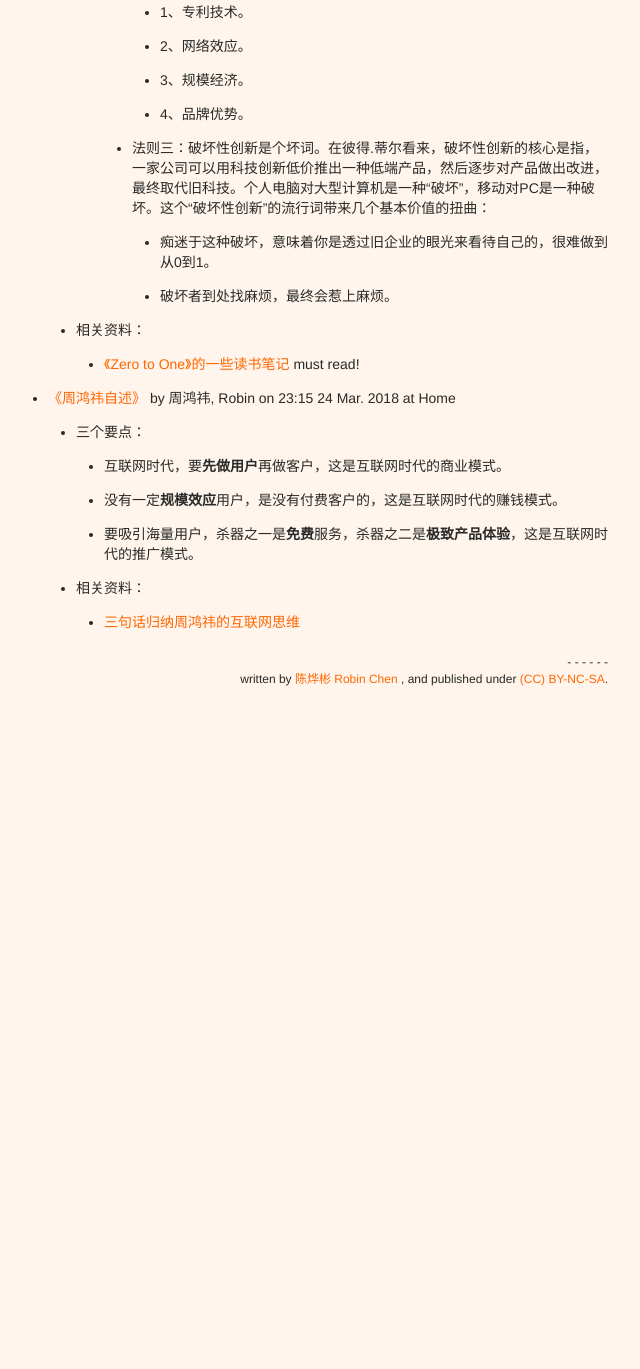
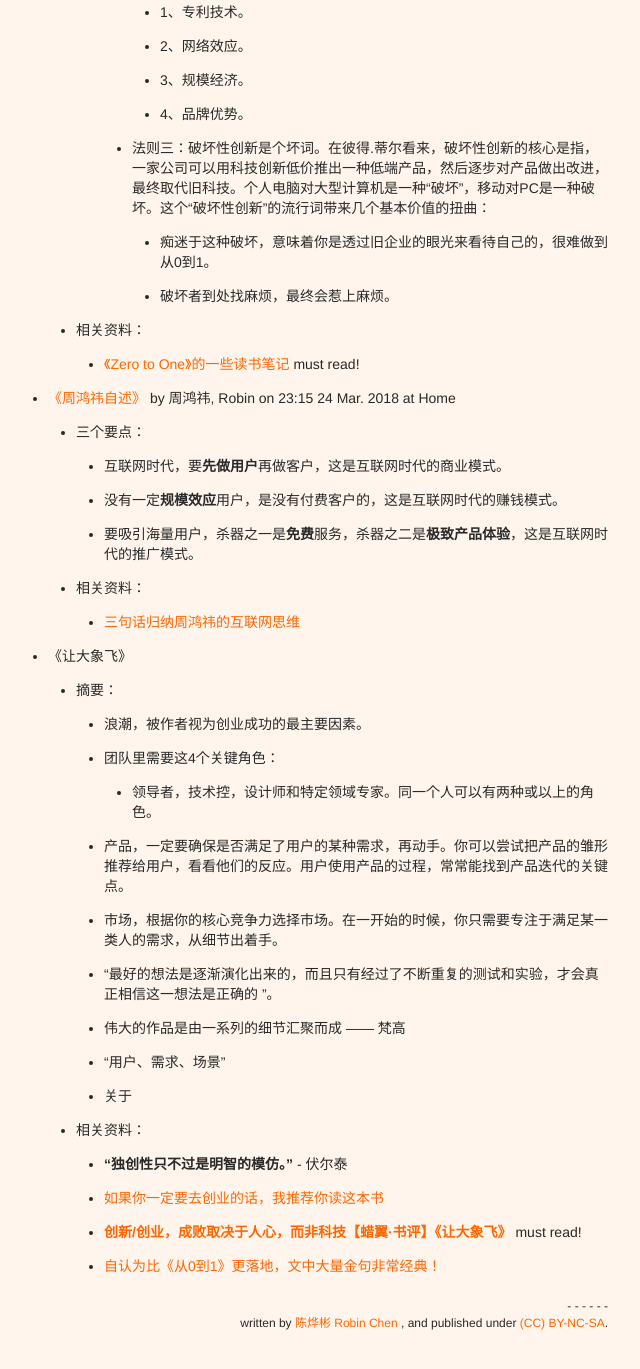
Before and after one commit to xianyuxmu/xianyuxmu.github.io, a Jekyll site: the page built from _posts/2018-02-10-books-fast-reading.md, in a window 1280 px wide and 1400 px high, scrolled down 11354 px. Shown: the top 1369 px of the window, without its empty margins (326-966 px from the left). Built offline with Jekyll 4.4.1, drawn with Linux system fonts in a browser that asks for light colours; comment, search, counter and statistics services are not loaded; before the commit the page ends 12110 px from its top, so only the background shows below that.

Commit message:
《让大象飞》

```diff
--- a/_posts/2018-02-10-books-fast-reading.md
+++ b/_posts/2018-02-10-books-fast-reading.md
@@ -307,3 +307,19 @@
 		- 要吸引海量用户，杀器之一是**免费**服务，杀器之二是**极致产品体验**，这是互联网时代的推广模式。
 	- 相关资料：
 		- [三句话归纳周鸿祎的互联网思维](https://book.douban.com/review/7107025/)
+- 《让大象飞》
+	- 摘要：
+		- 浪潮，被作者视为创业成功的最主要因素。
+		- 团队里需要这4个关键角色：
+			- 领导者，技术控，设计师和特定领域专家。同一个人可以有两种或以上的角色。
+		- 产品，一定要确保是否满足了用户的某种需求，再动手。你可以尝试把产品的雏形推荐给用户，看看他们的反应。用户使用产品的过程，常常能找到产品迭代的关键点。
+		- 市场，根据你的核心竞争力选择市场。在一开始的时候，你只需要专注于满足某一类人的需求，从细节出着手。
+		- “最好的想法是逐渐演化出来的，而且只有经过了不断重复的测试和实验，才会真正相信这一想法是正确的 ”。
+		- 伟大的作品是由一系列的细节汇聚而成 —— 梵高
+		- “用户、需求、场景”
+		- 关于
+	- 相关资料：
+		- **“独创性只不过是明智的模仿。”** - 伏尔泰
+		- [如果你一定要去创业的话，我推荐你读这本书](https://book.douban.com/review/9099056/)
+		- [**创新/创业，成败取决于人心，而非科技【蜡翼·书评】《让大象飞》**](https://book.douban.com/review/8407451/) must read!
+		- [自认为比《从0到1》更落地，文中大量金句非常经典！](https://book.douban.com/review/8565794/)
```
